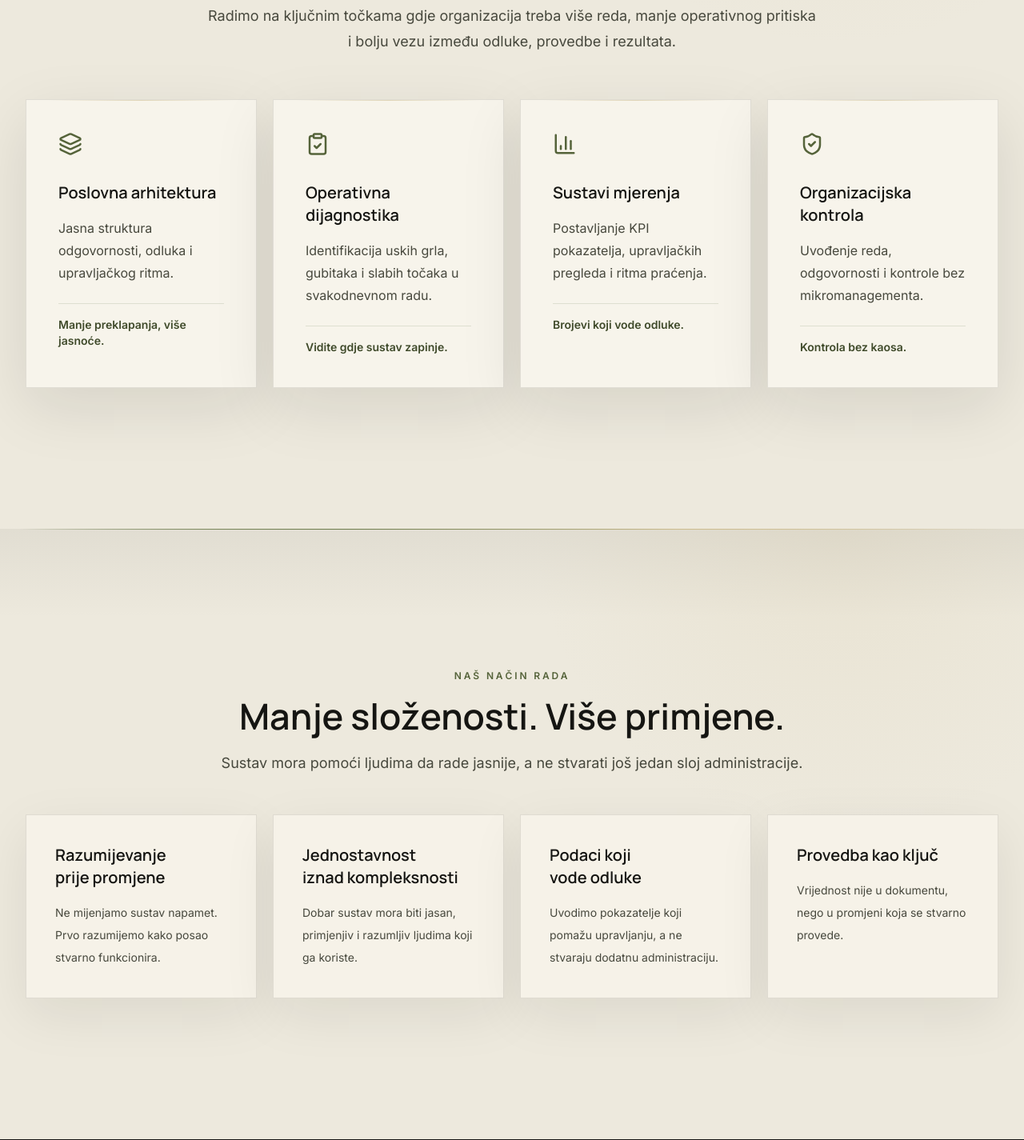
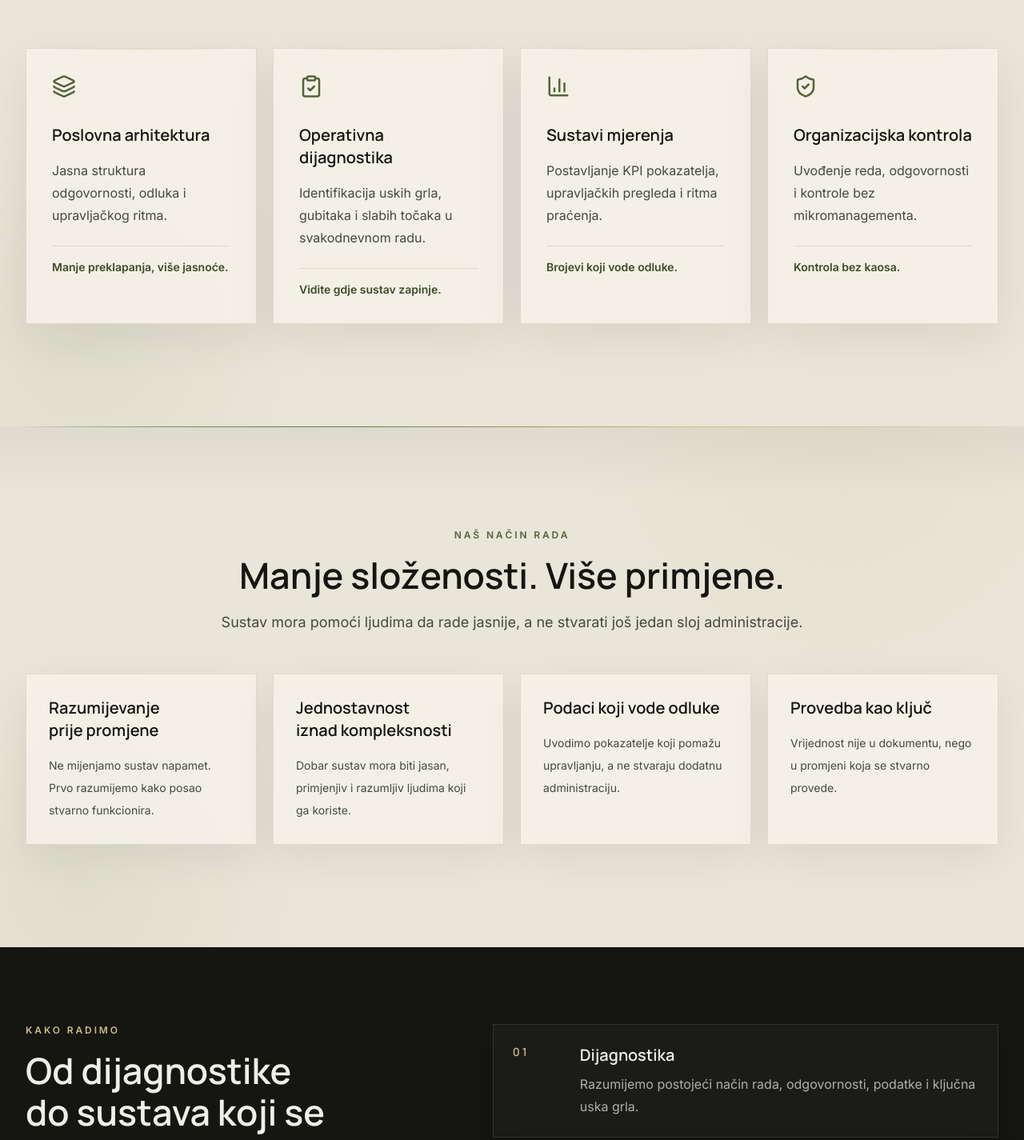
Before and after one commit to jelena1410-ux/optimax-website, a React (Vite) app: page / in a window 1280 px wide. Shown: the part 1339-2764 px from the top of the page at 80% size. Built offline with nearby package versions, Linux system fonts and the light colour scheme.

Commit message:
style: final premium surface polish

```diff
--- a/src/styles.css
+++ b/src/styles.css
@@ -12,9 +12,9 @@
   body {
     margin: 0;
     background:
-      radial-gradient(circle at 18% -8%, rgba(203, 185, 135, 0.16), transparent 34rem),
-      linear-gradient(180deg, #151512 0, #151512 28rem, #ede9dd 54rem),
-      #ede9dd;
+      radial-gradient(circle at 18% -8%, rgba(203, 185, 135, 0.14), transparent 30rem),
+      linear-gradient(180deg, #151512 0, #151512 24rem, #e9e5d8 49rem),
+      #e9e5d8;
     color: #151512;
     text-rendering: optimizeLegibility;
     -webkit-font-smoothing: antialiased;
@@ -36,15 +36,15 @@
   }
 
   .section-pad {
-    @apply py-28 sm:py-36 lg:py-44;
+    @apply py-20 sm:py-24 lg:py-32;
   }
 
   .service-card {
-    @apply relative overflow-hidden border border-graphite-950/10 bg-[#f8f5ec]/95 p-9 shadow-[0_24px_72px_rgba(21,21,18,0.1)] transition duration-500 hover:-translate-y-2 hover:border-champagne-400/40 hover:bg-[#fffdf7] hover:shadow-[0_38px_110px_rgba(21,21,18,0.18)] sm:p-10;
+    @apply relative overflow-hidden border border-graphite-950/10 bg-[#f5f1e7]/95 p-7 shadow-[0_18px_56px_rgba(21,21,18,0.08)] transition duration-500 hover:-translate-y-1.5 hover:border-champagne-400/40 hover:bg-[#fbf8ef] hover:shadow-[0_28px_82px_rgba(21,21,18,0.13)] sm:p-8;
   }
 
   .hero-service-card {
-    @apply relative overflow-hidden border border-graphite-100/10 bg-graphite-900/85 p-8 shadow-[0_24px_84px_rgba(0,0,0,0.26)] transition duration-500 hover:-translate-y-1.5 hover:border-champagne-400/30 hover:bg-graphite-900 hover:shadow-[0_34px_110px_rgba(0,0,0,0.36)] sm:p-9;
+    @apply relative overflow-hidden border border-graphite-100/10 bg-graphite-900/80 p-6 shadow-[0_18px_60px_rgba(0,0,0,0.22)] transition duration-500 hover:-translate-y-1 hover:border-champagne-400/30 hover:bg-graphite-900 hover:shadow-[0_26px_82px_rgba(0,0,0,0.3)] sm:p-7;
   }
 
   .before-after-card {
@@ -56,7 +56,7 @@
   }
 
   .principle-card {
-    @apply border border-graphite-950/10 bg-[#f7f3e9]/95 p-9 shadow-[0_20px_62px_rgba(21,21,18,0.08)] transition duration-300 hover:-translate-y-1.5 hover:border-olive-700/40 hover:bg-[#fffdf7] hover:shadow-[0_30px_90px_rgba(21,21,18,0.14)];
+    @apply border border-graphite-950/10 bg-[#f5f1e7]/95 p-7 shadow-[0_16px_48px_rgba(21,21,18,0.07)] transition duration-300 hover:-translate-y-1 hover:border-olive-700/40 hover:bg-[#fbf8ef] hover:shadow-[0_24px_72px_rgba(21,21,18,0.12)];
   }
 
   .about-principle {
@@ -64,7 +64,7 @@
   }
 
   .signal-panel {
-    @apply border border-graphite-950/10 bg-[#f8f5ec]/95 p-9 shadow-[0_26px_86px_rgba(21,21,18,0.11)] transition duration-300 hover:-translate-y-1 hover:shadow-[0_34px_104px_rgba(21,21,18,0.16)] sm:p-11;
+    @apply border border-graphite-950/10 bg-[#f5f1e7]/95 p-7 shadow-[0_20px_62px_rgba(21,21,18,0.09)] transition duration-300 hover:-translate-y-1 hover:shadow-[0_28px_84px_rgba(21,21,18,0.13)] sm:p-8;
   }
 
   .signal-panel-dark {
@@ -72,7 +72,7 @@
   }
 
   .compact-row {
-    @apply flex items-start gap-3 border border-graphite-950/10 bg-[#fbf8ef]/95 p-4 text-sm font-medium leading-6 text-graphite-800 shadow-[0_12px_34px_rgba(21,21,18,0.05)] transition duration-300 hover:border-olive-700/30 hover:bg-[#fffdf7];
+    @apply flex items-start gap-3 border border-graphite-950/10 bg-[#fbf8ef]/90 p-3.5 text-sm font-medium leading-6 text-graphite-800 shadow-[0_10px_28px_rgba(21,21,18,0.045)] transition duration-300 hover:border-olive-700/30 hover:bg-[#fffdf7];
   }
 
   .compact-row svg {
@@ -88,7 +88,7 @@
   }
 
   .process-row {
-    @apply grid grid-cols-[3.5rem_1fr] gap-4 border border-graphite-100/10 bg-graphite-900/80 p-6 text-base leading-7 text-graphite-100/80 shadow-[0_18px_52px_rgba(0,0,0,0.18)] transition duration-300 hover:-translate-y-1 hover:border-champagne-400/25 hover:bg-graphite-900 sm:grid-cols-[4.5rem_1fr] sm:gap-5 sm:p-7 sm:text-lg sm:leading-8;
+    @apply grid grid-cols-[3.2rem_1fr] gap-4 border border-graphite-100/10 bg-graphite-900/80 p-5 text-base leading-7 text-graphite-100/80 shadow-[0_16px_46px_rgba(0,0,0,0.16)] transition duration-300 hover:-translate-y-1 hover:border-champagne-400/25 hover:bg-graphite-900 sm:grid-cols-[4rem_1fr] sm:gap-5 sm:p-6;
   }
 
   .process-index {
@@ -96,11 +96,11 @@
   }
 
   .audience-row {
-    @apply flex gap-4 border border-graphite-950/10 bg-[#f8f5ec]/95 p-6 text-base leading-7 text-graphite-800 shadow-[0_20px_62px_rgba(21,21,18,0.08)] transition duration-300 hover:-translate-y-1 hover:border-olive-700/40 hover:bg-[#fffdf7] hover:shadow-[0_30px_86px_rgba(21,21,18,0.14)] sm:p-7 sm:text-lg sm:leading-8;
+    @apply flex gap-4 border border-graphite-950/10 bg-[#f5f1e7]/95 p-5 text-base leading-7 text-graphite-800 shadow-[0_16px_48px_rgba(21,21,18,0.07)] transition duration-300 hover:-translate-y-1 hover:border-olive-700/40 hover:bg-[#fbf8ef] hover:shadow-[0_24px_72px_rgba(21,21,18,0.12)] sm:p-6 sm:text-lg sm:leading-8;
   }
 
   .contact-link {
-    @apply flex min-w-0 items-center gap-3 border-b border-graphite-950/10 py-3 font-medium transition hover:text-olive-700 focus-visible:outline focus-visible:outline-2 focus-visible:outline-offset-2 focus-visible:outline-olive-700;
+    @apply flex min-w-0 items-center gap-3 border-b border-graphite-950/10 py-2.5 font-medium transition hover:border-olive-700/25 hover:text-olive-700 focus-visible:outline focus-visible:outline-2 focus-visible:outline-offset-2 focus-visible:outline-olive-700;
   }
 
   .field {
@@ -109,24 +109,26 @@
 
   .field input,
   .field textarea {
-    @apply w-full min-w-0 border border-graphite-950/15 bg-[#efeadf] px-4 py-4 font-normal leading-6 text-graphite-950 outline-none shadow-[inset_0_1px_0_rgba(255,255,255,0.72)] transition duration-300 placeholder:text-graphite-700/45 focus:border-champagne-400 focus:bg-[#fffdf7] focus:ring-2 focus:ring-champagne-400/25;
+    @apply w-full min-w-0 border border-graphite-950/10 bg-[#efe9dd] px-4 py-3.5 font-normal leading-6 text-graphite-950 outline-none shadow-[inset_0_1px_0_rgba(255,255,255,0.68)] transition duration-300 placeholder:text-graphite-700/50 focus:border-champagne-400 focus:bg-[#fffdf7] focus:ring-2 focus:ring-champagne-400/25;
   }
 }
 
 .section-ivory {
   position: relative;
   background:
-    linear-gradient(180deg, rgba(21, 21, 18, 0.055), transparent 7rem),
-    radial-gradient(circle at 82% 0%, rgba(203, 185, 135, 0.12), transparent 24rem),
-    #ede9dd;
+    linear-gradient(180deg, rgba(21, 21, 18, 0.05), transparent 5.5rem),
+    radial-gradient(circle at 82% 0%, rgba(203, 185, 135, 0.11), transparent 22rem),
+    radial-gradient(circle at 8% 88%, rgba(108, 123, 74, 0.07), transparent 18rem),
+    #e9e5d8;
 }
 
 .section-olive {
   position: relative;
   background:
-    linear-gradient(180deg, rgba(21, 21, 18, 0.06), transparent 8rem),
-    radial-gradient(circle at 15% 18%, rgba(108, 123, 74, 0.14), transparent 24rem),
-    #e6e5d8;
+    linear-gradient(180deg, rgba(21, 21, 18, 0.055), transparent 6rem),
+    radial-gradient(circle at 15% 18%, rgba(108, 123, 74, 0.13), transparent 22rem),
+    radial-gradient(circle at 88% 92%, rgba(203, 185, 135, 0.1), transparent 19rem),
+    #e3e1d2;
 }
 
 h1,
@@ -174,7 +176,7 @@ h3 {
 
 .premium-button,
 .premium-submit {
-  box-shadow: 0 16px 48px rgba(203, 185, 135, 0.18);
+  box-shadow: 0 14px 40px rgba(203, 185, 135, 0.16);
 }
 
 .header-cta {
@@ -207,7 +209,7 @@ h3 {
 .premium-submit:hover {
   background: #343c24;
   transform: translateY(-2px);
-  box-shadow: 0 0 0 1px rgba(203, 185, 135, 0.22), 0 24px 68px rgba(48, 55, 32, 0.28);
+  box-shadow: 0 0 0 1px rgba(203, 185, 135, 0.2), 0 20px 58px rgba(48, 55, 32, 0.25);
 }
 
 .service-card::before {
@@ -218,7 +220,7 @@ h3 {
   height: 1px;
   content: '';
   background: linear-gradient(90deg, transparent, rgba(203, 185, 135, 0.72), transparent);
-  opacity: 0.72;
+  opacity: 0.58;
 }
 
 .service-card::after {
@@ -229,7 +231,7 @@ h3 {
   height: 72%;
   pointer-events: none;
   content: '';
-  background: radial-gradient(circle, rgba(108, 123, 74, 0.13), transparent 68%);
+  background: radial-gradient(circle, rgba(108, 123, 74, 0.11), transparent 68%);
   opacity: 0;
   transition: opacity 420ms ease, transform 420ms ease;
 }
```
